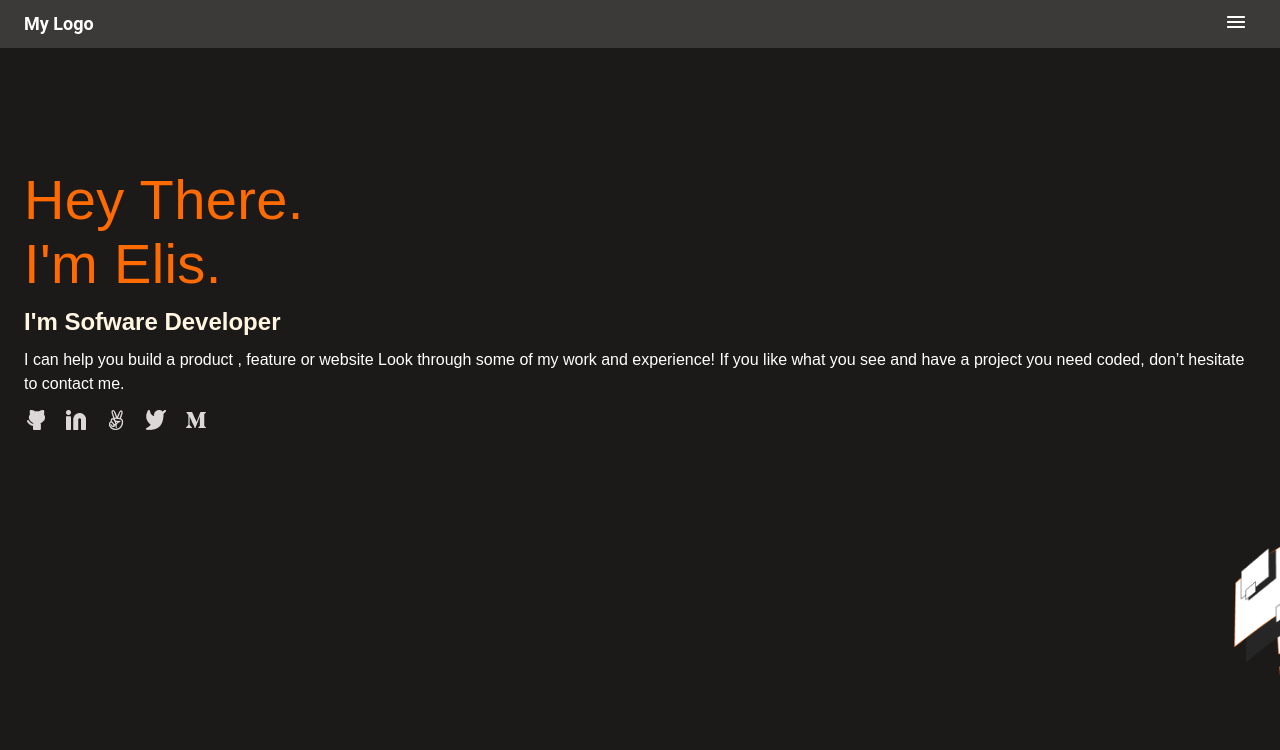
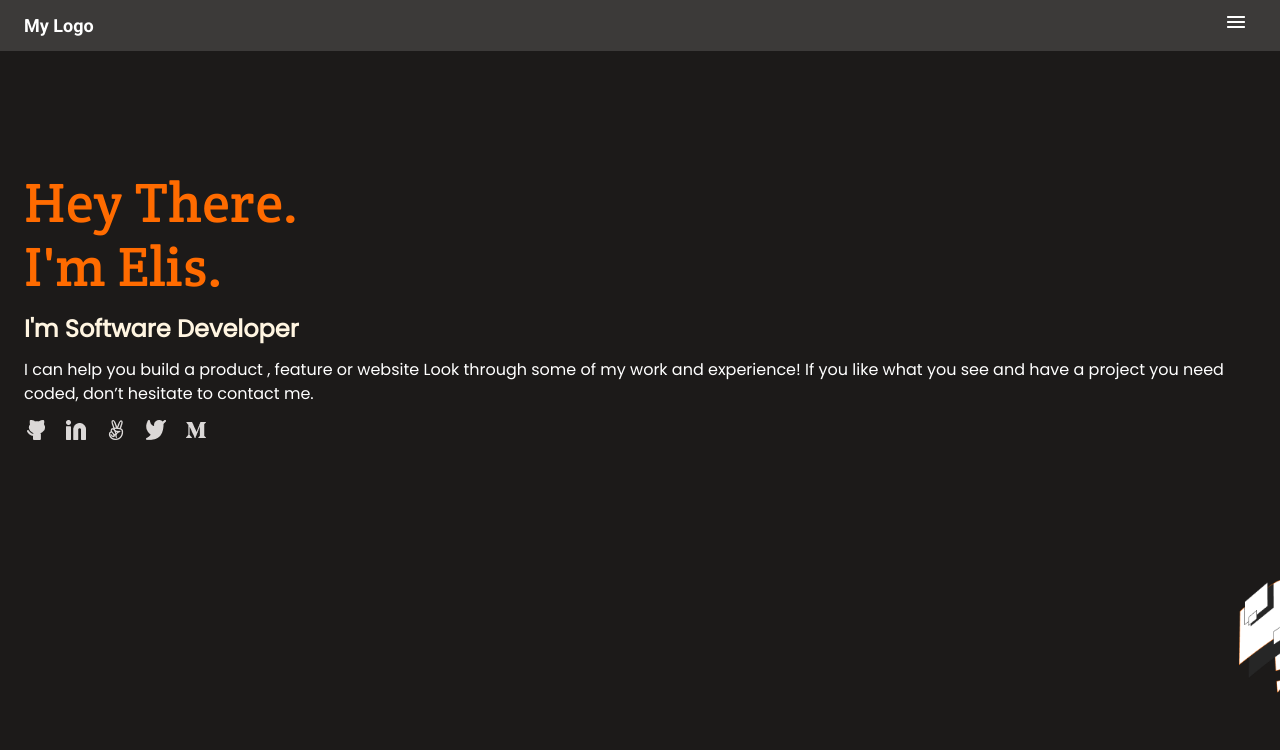
Before and after one commit to memicelis/my-portfolio, a website: page index.html in a window 1280 px wide. Shown: the top 750 px of the page. Drawn offline with Linux system fonts and the light colour scheme.

Commit message:
fixed fonts

```diff
--- a/index.html
+++ b/index.html
@@ -4,6 +4,12 @@
     <meta charset="UTF-8" />
     <meta name="viewport" content="width=device-width, initial-scale=1.0" />
     <title>Elis Memic Portfolio</title>
+    <link rel="preconnect" href="https://fonts.googleapis.com" />
+    <link rel="preconnect" href="https://fonts.gstatic.com" crossorigin />
+    <link
+      href="https://fonts.googleapis.com/css2?family=Crete+Round&family=Poppins&family=Roboto:wght@400;700&display=swap"
+      rel="stylesheet"
+    />
     <link rel="stylesheet" type="text/css" href="style.css" />
   </head>
   <body>
@@ -15,7 +21,7 @@
     </header>
     <section class="headline-section">
       <h1 class="headline-primary">Hey There. <br />I'm Elis.</h1>
-      <h2 class="headline-subprimary">I'm Sofware Developer</h2>
+      <h2 class="headline-subprimary">I'm Software Developer</h2>
       <p class="headline-description">
         I can help you build a product , feature or website Look through some of
         my work and experience! If you like what you see and have a project you
--- a/style.css
+++ b/style.css
@@ -42,7 +42,7 @@ body {
   height: 37%;
   width: 87%;
   color: #ff6b00;
-  font-family: "Crete Round", sans-serif;
+  font-family: "Crete Round", serif;
   font-style: normal;
   font-size: 56px;
   font-weight: 400;
@@ -75,12 +75,27 @@ body {
   border-radius: 8px;
 }
 
-.image-container {
-  position: absolute;
-  right: -4%;
-  top: 46%;
+@media only screen and (min-width: 375px) {
+  /* styles for browsers larger than 375px; */
+  .image-container {
+    position: absolute;
+    right: -4%;
+    top: 52%;
+  }
+
+  .image-container img {
+    width: 90%;
+  }
 }
+@media only screen and (min-width: 768px) {
+  /* styles for minimum desktop 768px; */
+  .image-container {
+    position: absolute;
+    right: -5%;
+    top: 54%;
+  }
 
-.image-container img {
-  width: 90%;
+  .image-container img {
+    width: 75%;
+  }
 }
```
